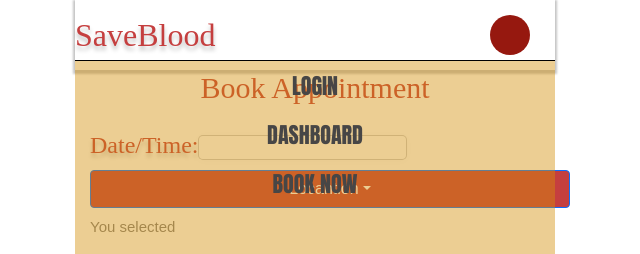
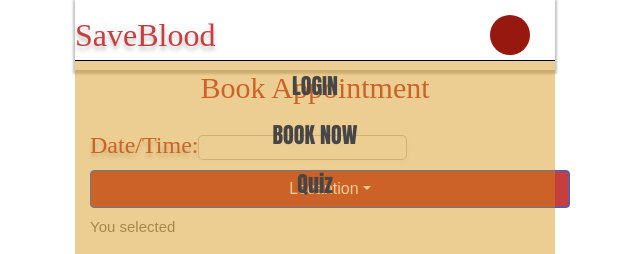
Before and after one commit to yasminpurcino/IOD, a React (Create React App) app in the folder SaveBlood - project/SaveBlood/frontend/: page /bookNow in a window 1280 px wide. Both pictures are taken after a click on the button 835 px from the left and 35 px from the top of the page. Shown: the top 254 px of the page, without its empty margins (325-965 px from the left). Built offline with nearby package versions, Linux system fonts and the light colour scheme.

Commit message:
btn navbar working

```diff
--- a/SaveBlood - project/SaveBlood/frontend/src/Components/BookNow.js
+++ b/SaveBlood - project/SaveBlood/frontend/src/Components/BookNow.js
@@ -5,7 +5,6 @@ import 'bootstrap/dist/css/bootstrap.min.css';
 import DropdownButton from 'react-bootstrap/DropdownButton';
 import Dropdown from 'react-bootstrap/Dropdown'
 import {bookUser} from '../Controller/User';
-
 
 
 function BookNow() {
@@ -17,7 +16,7 @@ function BookNow() {
         setLocation(e)
     }
     const handleSubmit = async (event) => {
-        document.getElementById('msg').innerHTML= 'Your booking is confirmed!'
+        document.getElementById('msg').innerHTML = 'Your booking is confirmed!'
 
 
         event.preventDefault();
@@ -63,9 +62,9 @@ function BookNow() {
                         src={Location}
                         alt="location"/>
                 </div>
-                <button onClick= {() => handleSubmit()} type="submit" class="btnBook">
+                <button type="submit" class="btnBook">
                     Submit</button>
-                    <p className='resultBook' id="msg"></p>
+                <p className='resultBook' id="msg"></p>
             </form>
         </div>
     )
--- a/SaveBlood - project/SaveBlood/frontend/src/Components/Navbar.js
+++ b/SaveBlood - project/SaveBlood/frontend/src/Components/Navbar.js
@@ -6,10 +6,12 @@ export default function Navbar() {
     ('email');
     const [isLoggedin, setIsLoggedin] = useState(false);
 
+
     const logout = () => {
         localStorage.clear();
         setIsLoggedin(false);
       };
+
 
 
     return (
@@ -31,15 +33,24 @@ export default function Navbar() {
                     <li> {
                         (emailName) ? <a className="navBtn" onClickCapture={logout} href="/">LOGOUT</a> : <a className="navBtn" href="/login">LOGIN</a>
                     } </li>
-                    <li>
-                    <a className="navBtn" href="/main">DASHBOARD</a>
+
+                    <li>{(emailName) ? <a className="navBtn"
+                     href="/bookNow">Book Now </a> :<a className="navBtn" href="/beforeBook">BOOK NOW
+                    </a>
+                 } </li>
+
+                <li> {(emailName) ? <a className="navBtn"
+                 href="/quiz">Quiz
+                </a> : <a className="navBtn" href="/beforeQuiz"> Quiz</a>
+                }
                 </li>
 
+                    <li> {
+                        (emailName) ? <a className="navBtn" href="/main">DASHBOARD
+                    </a> : <a className="navBtn" href="/main" ></a>
+                    } </li>
 
-                    <li>
-                        <a className="navBtn" href="/beforeBook">BOOK NOW
-                        </a>
-                    </li>
+
                 </ul>
             </div>
         </nav>
```
